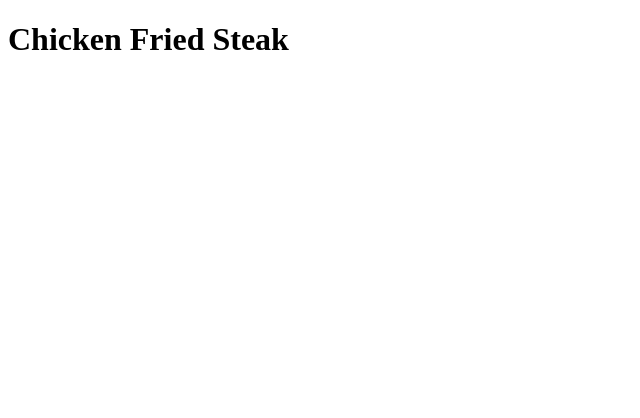
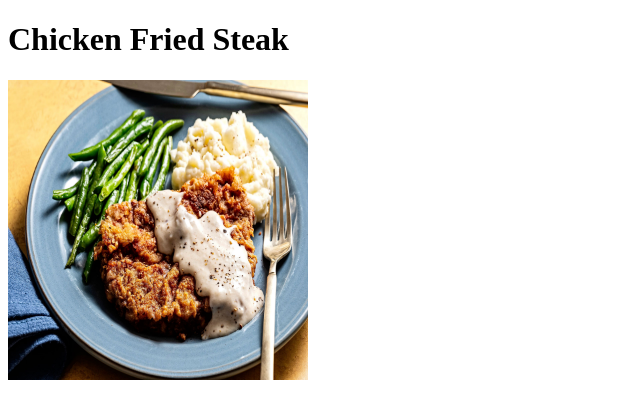
Before and after one commit to tysonrobles33/odin-recipes, a plain HTML site: page recipes/chicken-fried-steak.html in a window 1280 px wide. Shown: the whole page, without its empty margins (0-640 px from the left). Drawn offline with Linux system fonts and the light colour scheme.

Commit message:
feat: Add picture of chicken fried steak, set to 300x300

```diff
--- a/recipes/chicken-fried-steak.html
+++ b/recipes/chicken-fried-steak.html
@@ -7,5 +7,7 @@
 </head>
 <body>
     <h1>Chicken Fried Steak</h1>
+    <img src="../images/chicken-fried-steak.avif" alt="A picture of a chicken fried steak, served with mashed poatoes and asparagus" width="300" height="300">
+
 </body>
 </html>
```
